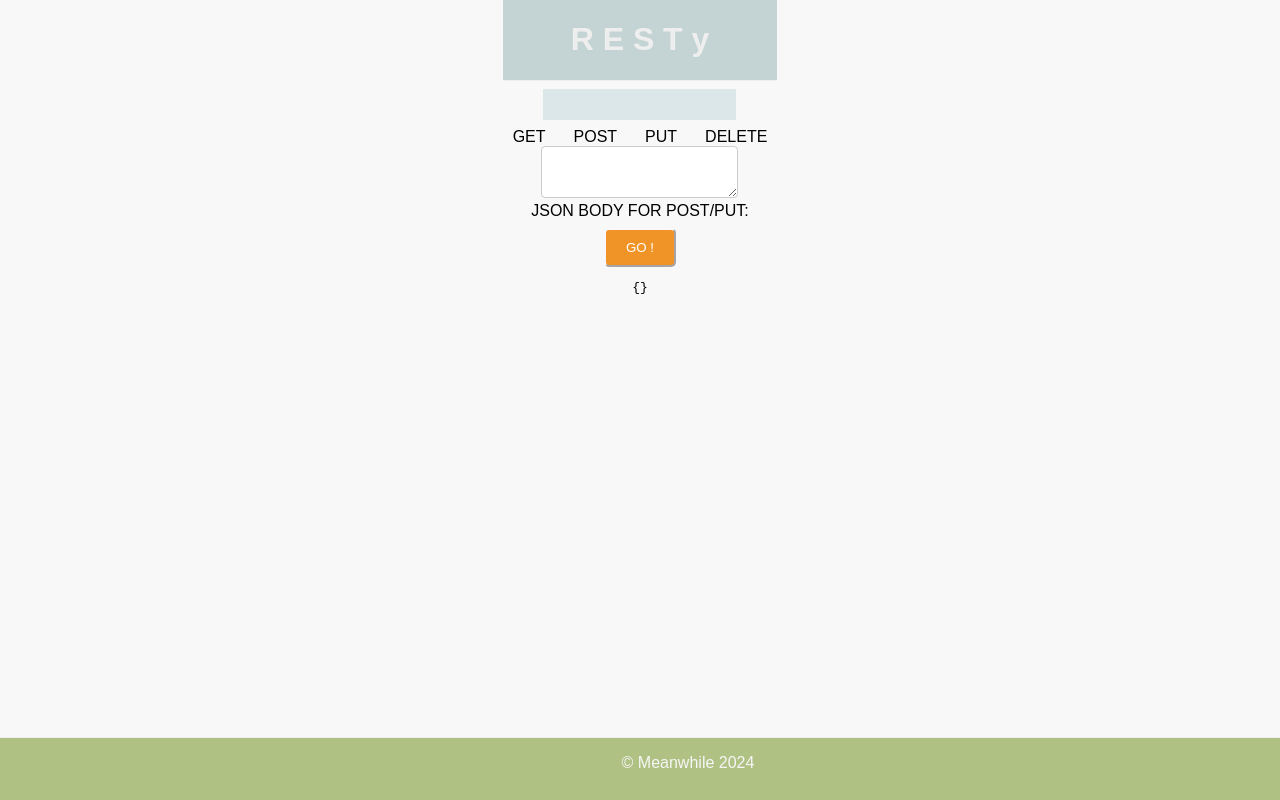
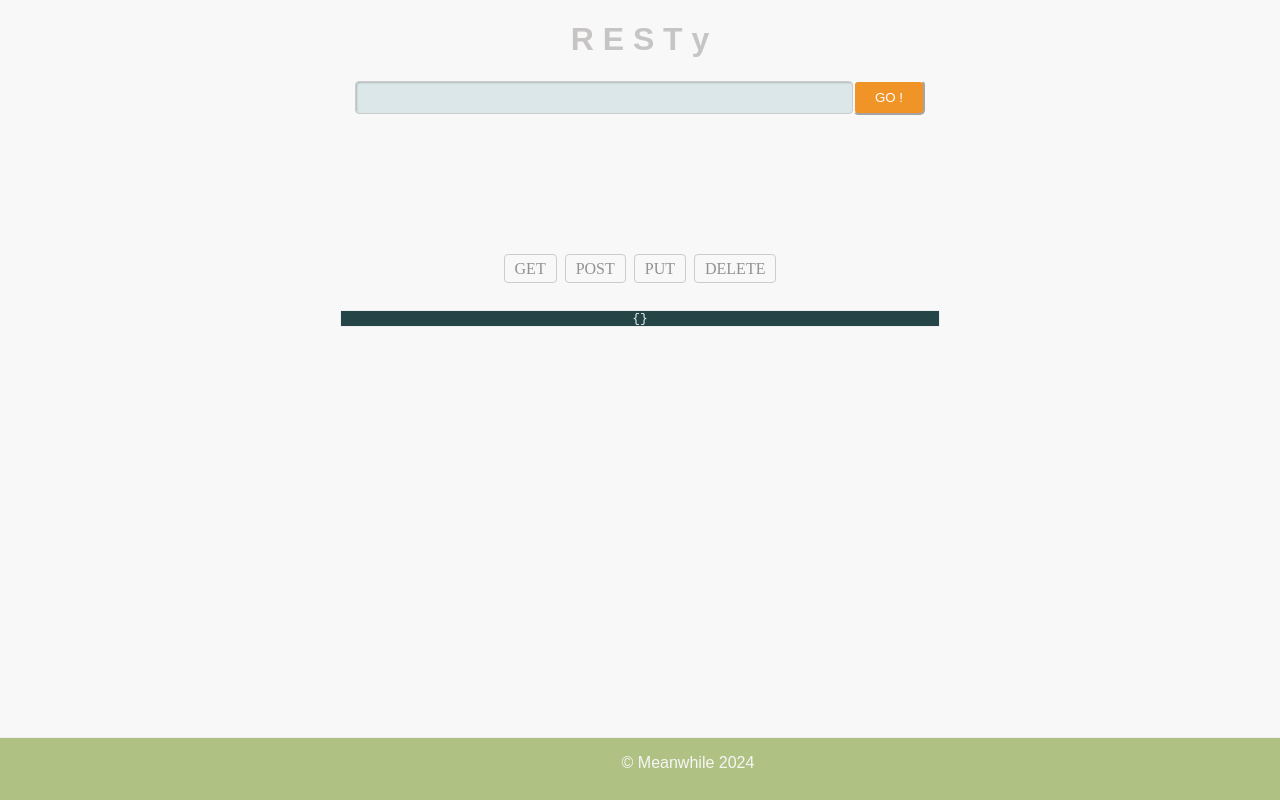
Before and after one commit to agabekian/resty, a React (Vite) app: page / in a window 1280 px wide. Built offline with nearby package versions, Linux system fonts and the light colour scheme.

Commit message:
betterstyle

```diff
--- a/src/App.jsx
+++ b/src/App.jsx
@@ -2,7 +2,7 @@ import {useState} from 'react';
 import axios from 'axios';
 import './App.scss'
 import Form from './Components/Form/Form.jsx';
-import Results from "./Components/Results/index.jsx";
+import Results from "./Components/Results/Results.jsx";
 import Header from "./Components/Header/index.jsx";
 import Footer from "./Components/Footer/index.jsx"; // Import Axios
 
--- a/src/App.scss
+++ b/src/App.scss
@@ -20,8 +20,6 @@ body {
   button { //GO
     border-radius: 5%;
     border-color: rgb(248, 248, 248);
-    padding: 11px;
-    margin-top: 0.5rem;
     background-color: orange;
     color: white;
   }
--- a/src/Components/Form/Form.jsx
+++ b/src/Components/Form/Form.jsx
@@ -18,10 +18,14 @@ function Form(props) {
 
     return (
         <form onSubmit={handleSubmit}>
-            <div>
-                {/*<p>Method: {formData.method} URL: {formData.url}</p>*/}
+            <div className="form-top">
                 <input onChange={handleChange} type="text" name="url"/>
-                {/*<span>URL: </span>*/}
+                <button type="submit">GO !</button>
+                {
+                    formData.method === 'post' || formData.method === 'put'
+                        ? <textarea placeholder="JSON body" onChange={handleChange}/>
+                        : <></>
+                }
             </div>
             <div className="methods">
                 <label>
@@ -49,18 +53,6 @@ function Form(props) {
                     <span>DELETE</span>
                 </label>
             </div>
-            {formData.method !== 'get' ? <div>
-                <textarea onChange={handleChange} name="body"/>
-                <div>JSON BODY FOR POST/PUT:</div>
-            </div>
-                :
-                <></>
-            }
-            <div>
-                <button type="submit">GO !</button>
-            </div>
-
-
         </form>
     );
 }
--- a/src/Components/Form/Form.scss
+++ b/src/Components/Form/Form.scss
@@ -5,49 +5,74 @@ form {
   width: 100%;
   backgroundColor: $backgroundColor;
 
+  textarea {
+    height: 80px;
 
-  .methods {
+    /* ... other textarea styles ... */
+    &::placeholder {
+      font-family: "Andale Mono"; /* Replace with your font */
+      font-size: 12px; /* Adjust font size as needed */
+      color: #ccc; /* Set placeholder text color */
+      opacity: 0.8; /* Adjust opacity for readability */
 
-    align-items: baseline;
-    display: flex; // Arrange radio buttons horizontally
-    gap: 0.5rem; // Spacing between radio buttons
+    }
+  }
+  .form-top{
+    //background-color: #eeeec9;
+    height: 100px;
+    margin-bottom: 5rem;
   }
 
   label {
     cursor: pointer; // Indicate clickable radio buttons
   }
 
-  input {
+  input { //url box
     background-color: #dbe7e8;
-    min-width: 100px;  /* Adjust the value as needed */
-    border: none;
+    min-width: 80%; /* Adjust the value as needed */
     padding: 0.5rem;
-    margin: 0.5rem;
+    box-shadow: inset 1px 1px 2px rgba(0, 0, 0, 0.2); /* Inner drop shadow */
+    border: 1px solid #ccc; /* Adjust border color as needed */
+    border-radius: 4px; /* Consistent border radius */
   }
 
   input[type="radio"] {
     display: none; // Hide radio buttons visually
 
     &:checked + span {
-      background-color: lightblue;
-      border-color: lightblue; // Match background color
+      background-color: #98bdc9;
+      color: white;
     }
   }
 
-  span {
+  span { //buttons
+    margin: 4px;
+    gap: 13rem;
+    color: #939191;
+    font-family: "American Typewriter";
+    border: 1px solid #ccc; /* Set a default border color */
+
+    &:active { /* Target the button when it's being clicked (active state) */
+      border-color: #ccdaf1; /* border color on click */
+      color: #fff;
+    }
+
     padding: 5px 10px; // Adjust padding for readability
     border-radius: 4px; // Consistent border radius
   }
 
-  textarea {
-    padding: 10px;
-    border: 1px solid #ccc; // Light gray border
-    border-radius: 4px;
+  textarea { //JSON BOX
+    margin-top: 1rem;
+    box-shadow: 0 4px 5px rgba(0, 0, 0, 0.2); /* Bottom shadow */
+    border: 1px solid #ccc; /* Adjust border color as needed */
+    background: transparent;
+    padding: 8px;
+    border-radius: 5px;
     resize: vertical; // Allow vertical resizing only
   }
 
   button {
-    padding: 10px 20px;
+    padding: 8px 20px;
     //border: none;
     border-radius: 5px;
     background-color: #f19428; // Green color
--- a/src/Components/Header/Header.scss
+++ b/src/Components/Header/Header.scss
@@ -1,10 +1,9 @@
 header {
 
-  width: 100%; /* Stretch it to full width */
-  border-bottom: 1px solid #eee;
-  color: #eee;
-  background-color: #c4d4d5;
-  text-align: center;
+  width: 600px; /* Stretch it to full width */
+  //border-bottom: 1px solid #eee;
+  color: rgba(161, 156, 156, 0.57);
+  //background-color: #c4d4d5;
 
   //z-index: 100; /* Ensure header stays on top of other elements */
 }
--- /dev/null
+++ b/src/Components/Results/Results.jsx
@@ -0,0 +1,15 @@
+import './Results.scss'
+const Results = (props) => {
+    return (
+        <section>
+            <pre>
+                {
+                    props.data
+                        ? JSON.stringify(props.data, undefined, 2)
+                        : <p>...</p>
+                }
+            </pre>
+        </section>);
+}
+
+export default Results;
--- a/src/Components/Results/Results.scss
+++ b/src/Components/Results/Results.scss
@@ -1,11 +1,12 @@
 $backgroundColor: #8bc0c4;
 
 
-results {
+pre {
+
+  margin-top: 2rem;
   background: darken($backgroundColor, 45);
-  border-bottom: 1px solid #eee;
+  border: 1px solid #eee;
   color: #eee;
   padding: 0;
-  margin: 0;
   text-align: center;
 }
--- a/src/Components/Results/index.jsx
+++ /dev/null
@@ -1,10 +0,0 @@
-const Results = (props) => {
-    return (
-        <section>
-            <pre>{props.data
-                ? JSON.stringify(props.data, undefined, 2)
-                : null}</pre>
-        </section>);
-}
-
-export default Results;
--- a/src/Components/externalMod.jsx
+++ b/src/Components/externalMod.jsx
@@ -2,9 +2,9 @@
 // import axios from 'axios';
 //
 // import Form from './Components/Form/Form.jsx';
-// import Results from "./Components/Results/index.jsx";
-// import Header from "./Components/Header/index.jsx";
-// import Footer from "./Components/Footer/index.jsx"; // Import Axios
+// import Results from "./Components/Results/Results.jsx";
+// import Header from "./Components/Header/Results.jsx";
+// import Footer from "./Components/Footer/Results.jsx"; // Import Axios
 //
 // function App() {
 //     const [json, setJSON] = useState({}); // State to store API response data (JSON)
```
